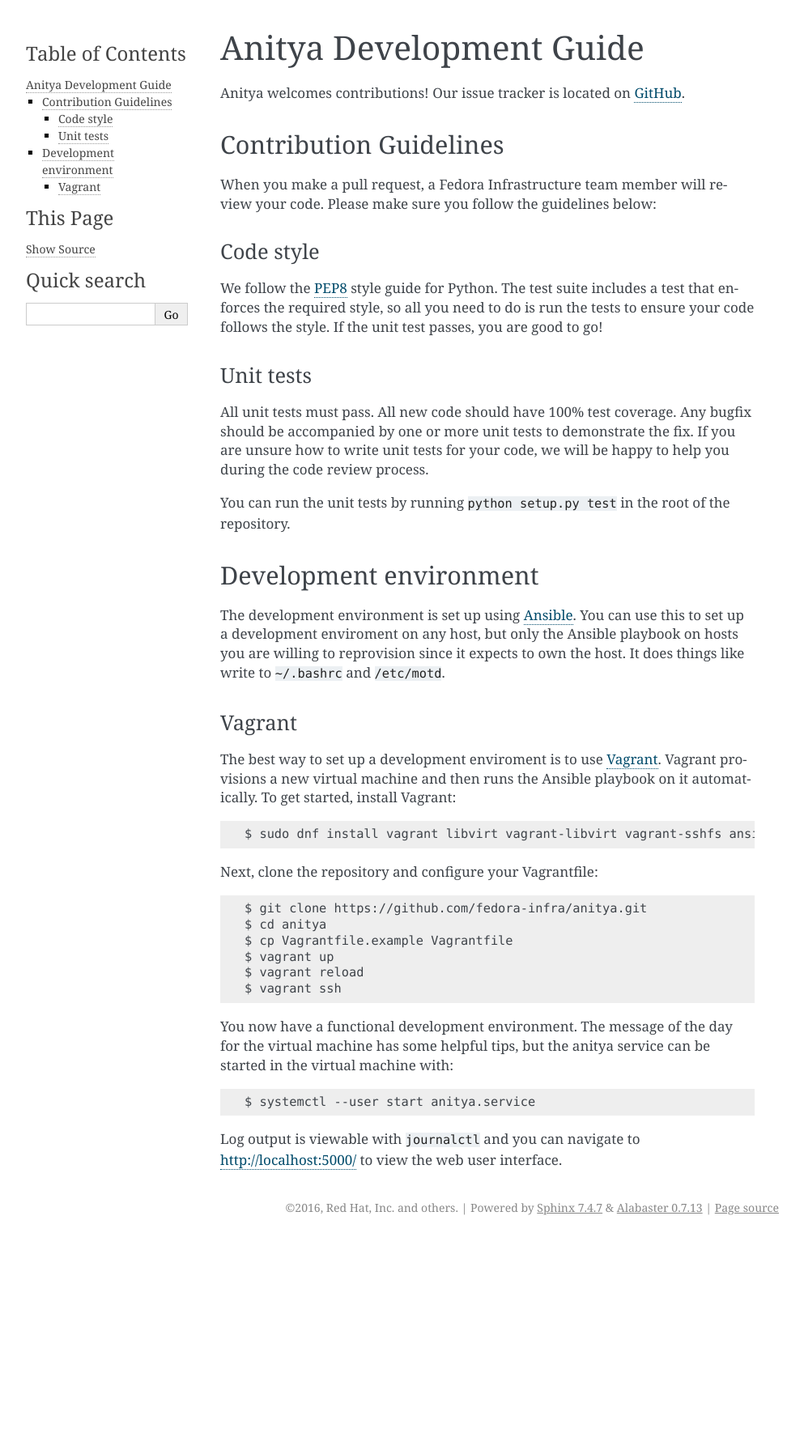
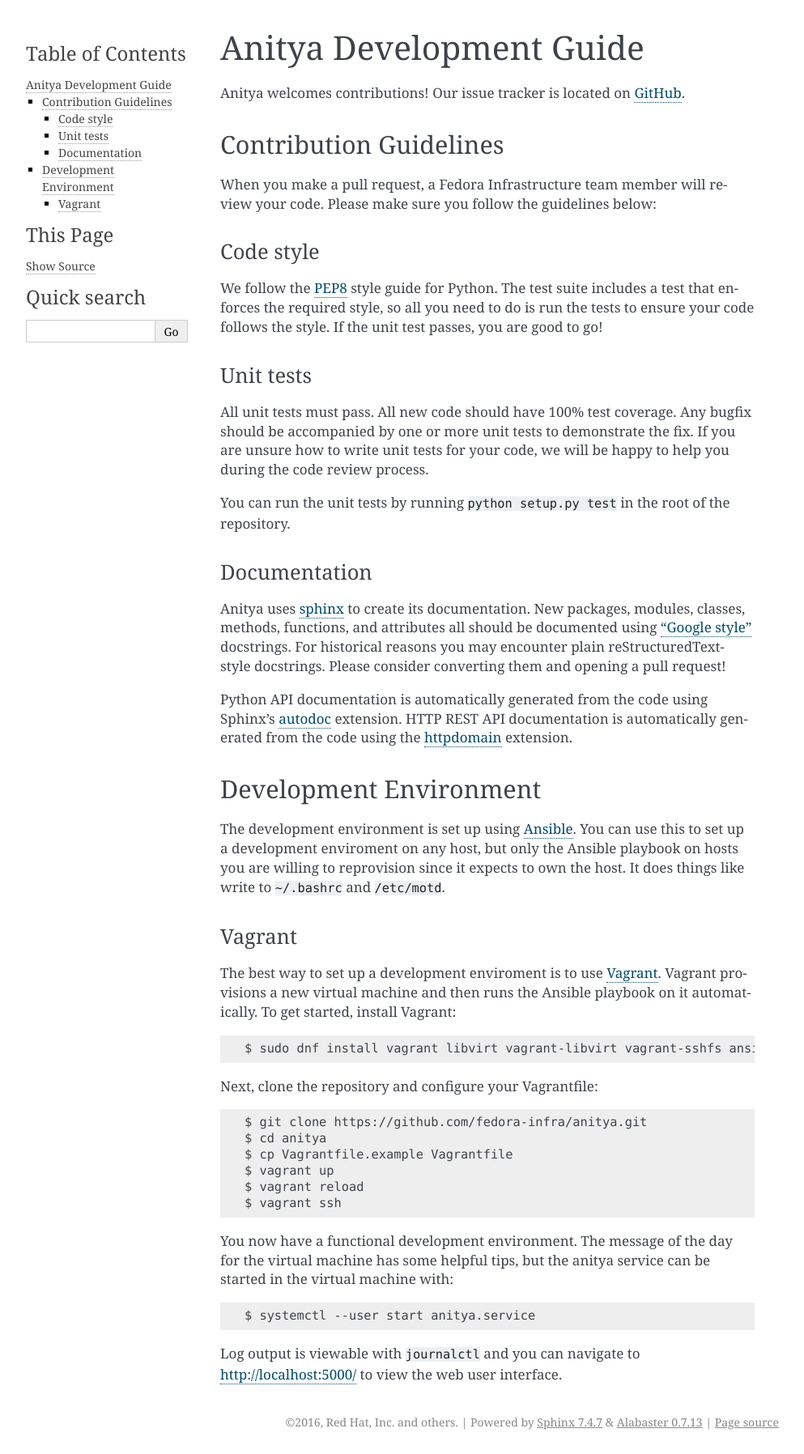
Before and after one commit to fedora-infra/anitya, a Sphinx documentation site: the page built from docs/contributing.rst, in a window 1280 px wide. Shown: the whole page at 81% size, without its empty margins (148-1141 px from the left). Built offline with Sphinx 7.4.7, drawn with Linux system fonts in a browser that asks for light colours; the version number could not be read and is left out; before the commit the page ends 1531 px from its top, so only the background shows below that.

Commit message:
Add documentation on writing documentation for Anitya
This adds a section of the contribution guide about writing Sphinx
documentation.

Signed-off-by: Jeremy Cline <jeremy@jcline.org>

```diff
--- a/docs/contributing.rst
+++ b/docs/contributing.rst
@@ -31,8 +31,21 @@
 You can run the unit tests by running ``python setup.py test`` in the root of the
 repository.
 
+Documentation
+^^^^^^^^^^^^^
+Anitya uses `sphinx <http://www.sphinx-doc.org/>`_ to create its documentation.
+New packages, modules, classes, methods, functions, and attributes all should be
+documented using `"Google style" <http://www.sphinx-doc.org/en/latest/ext/example_google.html>`_
+docstrings. For historical reasons you may encounter plain reStructuredText-style
+docstrings. Please consider converting them and opening a pull request!
 
-Development environment
+Python API documentation is automatically generated from the code using Sphinx's
+`autodoc <http://www.sphinx-doc.org/en/stable/tutorial.html#autodoc>`_ extension.
+HTTP REST API documentation is automatically generated from the code using the
+`httpdomain <http://pythonhosted.org/sphinxcontrib-httpdomain/>`_ extension.
+
+
+Development Environment
 -----------------------
 
 The development environment is set up using `Ansible <https://www.ansible.com/>`_. You can use
```
